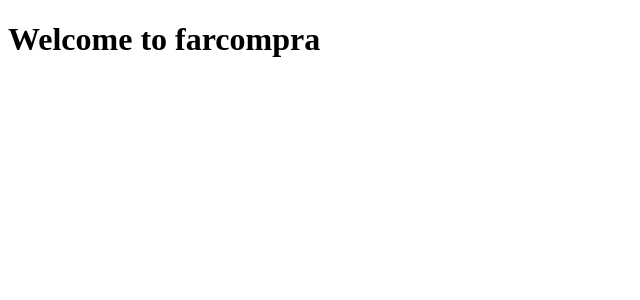
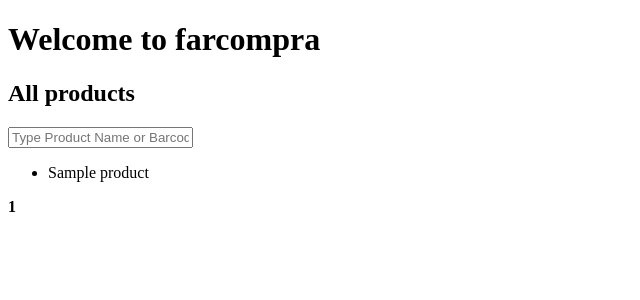
Before and after one commit to pedro092692/farcompra, a Flask app: page / in a window 1280 px wide. Shown: the top 300 px of the page, without its empty margins (0-640 px from the left). Run offline with Flask 3, Linux system fonts and the light colour scheme; tables that the repository leaves empty hold one stand-in row (values such as "Sample post"); some libraries are stand-ins or nearby versions.

Commit message:
show and search products

```diff
--- a/database.py
+++ b/database.py
@@ -22,7 +22,8 @@ class Product(Base):
     id: Mapped[int] = mapped_column(Integer, primary_key=True)
     barcode: Mapped[str] = mapped_column(String(250), unique=True, nullable=False)
     name: Mapped[str] = mapped_column(String(1000), nullable=False)
-    prices: Mapped[List["ProductPrice"]] = relationship(back_populates="product_info")
+    prices: Mapped[List["ProductPrice"]] = relationship(back_populates="product_info",
+                                                        order_by="ProductPrice.price.asc()")
 
 class Supplier(Base):
     __tablename__ = "suppliers"
@@ -73,6 +74,16 @@ class Database:
         medicine_prices = data
         medicine_prices.to_sql('product_prices', engine, index=False, if_exists='append', chunksize=2000)
 
+    def show_products(self):
+        # products = self.db.session.execute(self.db.select(Product).order_by(Product.name)).scalars().all()
+        products = self.db.paginate(self.db.select(Product).filter(Product.prices.any()).order_by(Product.name))
+        return products
+
+    def search_products(self, q):
+        products = self.db.paginate(self.db.select(Product).filter(Product.prices.any()).\
+                                    filter(Product.name.icontains(q) |
+                                     Product.barcode.icontains(q)).order_by(Product.name))
+        return products
 
 
 
--- a/serve.py
+++ b/serve.py
@@ -1,4 +1,4 @@
-from flask import Flask, render_template
+from flask import Flask, render_template, request, url_for
 import admin_bp
 from database import Database, Aux
 from core.wholesalers import wholesalers
@@ -22,10 +22,18 @@ app.register_blueprint(admin_bp.construct_blueprint(data, db), url_prefix='/admi
 
 @app.route('/')
 def index():
-    print(app.url_map)
-    return render_template('index.html')
+    all_products = db.show_products()
+    return render_template('index.html', products=all_products)
 
+@app.route('/search')
+def search():
+    q = request.args.get('q')
+    if q:
+        results = db.search_products(q)
+    else:
+        results = db.show_products()
 
+    return render_template('search_results.html', results=results)
 
 
 
--- /dev/null
+++ b/static/js/script.js
@@ -0,0 +1,8 @@
+function toggleListItem(list) {
+    listItemElement = list.nextElementSibling;
+  if (listItemElement.style.display === "none") {
+    listItemElement.style.display = "block";
+  } else {
+    listItemElement.style.display = "none";
+ }
+}
--- a/templates/index.html
+++ b/templates/index.html
@@ -3,8 +3,43 @@
 <head>
     <meta charset="UTF-8">
     <title>Farcompra</title>
+    <script src="static/js/script.js"></script>
+    <script src="https://unpkg.com/htmx.org@1.9.11"></script>
 </head>
 <body>
     <h1>Welcome to farcompra</h1>
+    <h2>All products</h2>
+    <form id="filter_form">
+        <input id="input_search" type="text" placeholder="Type Product Name or Barcode" autocomplete="off"  name="q"
+               hx-get="/search" hx-trigger="keyup changed delay:500ms" hx-target="#results">
+    </form>
+    <ul id="results">
+        {% for product in products %}
+            <li style="cursor:pointer" onclick="toggleListItem(this)">{{ product.name }}</li>
+
+            <ul id="prices" style="display:none">
+                {% for price in product.prices %}
+                    <li>
+                        {{ price.supplier_info.name }}:
+                        <br>
+                        ${{ price.price }}
+                        vence: {{ price.due_data }}
+                        stock: {{ price.stock }}
+                    </li>
+                {% endfor %}
+            </ul>
+        {% endfor %}
+    </ul>
+    {% for page in products.iter_pages() %}
+        {% if page %}
+            {% if page != products.page %}
+                <a href="{{ url_for('index', page=page) }}">{{ page }}</a>
+            {% else %}
+            <strong>{{ page }}</strong>
+            {% endif %}
+        {% else %}
+            <span class=ellipsis>…</span>
+        {% endif %}
+    {% endfor %}
 </body>
 </html>
```
Also changed, not shown: templates/search_results.html (added, +15 -0 lines), 1 other file.
